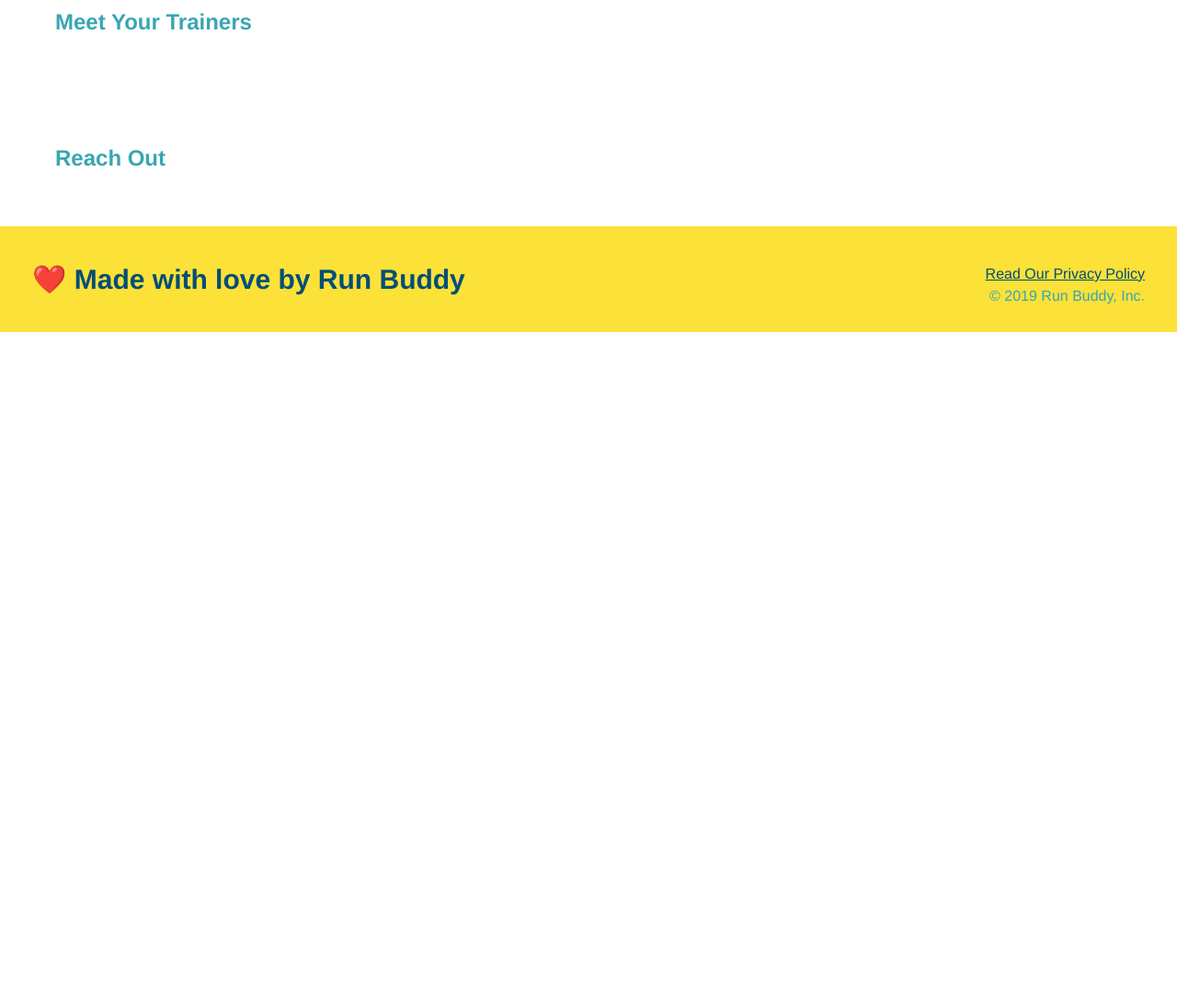
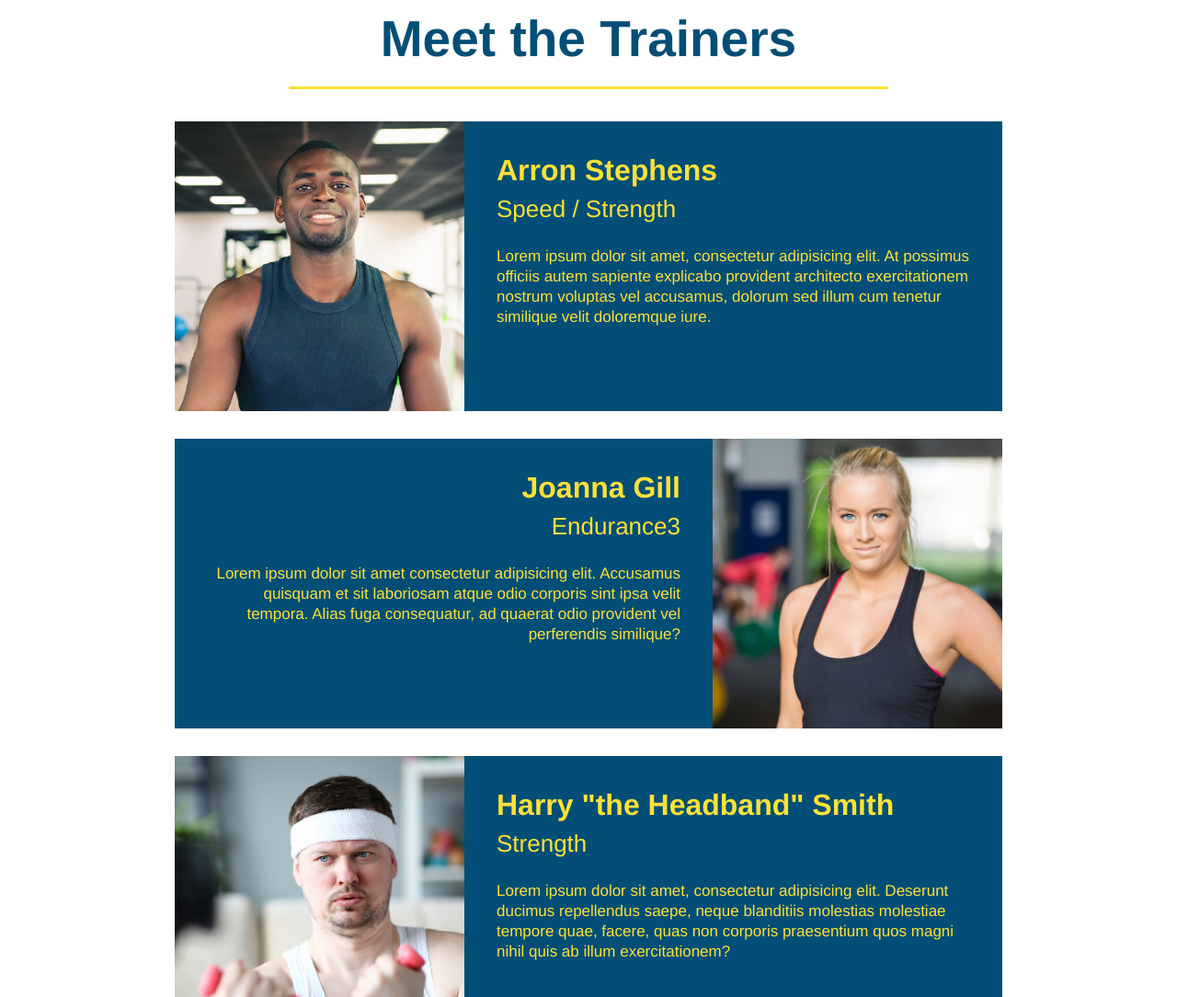
Before and after one commit to RickBarendse/run-buddy, a plain HTML site: page index.html in a window 1280 px wide. Shown: the part 2780-3864 px from the top of the page at 92% size. Before the commit the page ends 3141 px from the top, so only its background shows below. Drawn offline with Linux system fonts and the light colour scheme.

Commit message:
meet the trainer section=

```diff
--- a/assets/css/style.css
+++ b/assets/css/style.css
@@ -165,6 +165,7 @@ section {
 .steps span {
     font-size: 38px;
 }
+/* End steps section style */
 
 .section-title {
     font-size: 55px;
@@ -175,6 +176,56 @@ section {
     border-bottom: 3px solid;
 }
 
+/*Start trainers section style */
+.trainers {
+    text-align: center;
+}
+
+.trainer {
+    width: 900px;
+    margin: 0 auto 30px auto;
+    background: #024e76;
+    color: #fce138;
+    overflow: auto;
+}
+
+.trainer img {
+    width: 35%;
+    float: left;
+}
+
+.trainer-bio {
+    padding: 35px;
+    float: left;
+    width: 65%;
+}
+
+.trainer-bio h3 {
+    font-size: 32px;
+    margin-bottom: 8px;
+}
+
+.trainer-bio h4 {
+    font-weight: lighter;
+    font-size: 26px;
+    margin-bottom: 25px;
+}
+
+.trainer-bio p {
+    font-size: 17px;
+    line-height: 1.3;
+}
+
+
+/* start utility class styles */
+.text-left {
+    text-align: left;
+}
+
+.text-right {
+    text-align: right;
+}
+
 .primary-border {
     border-color: #fce138;
 }
@@ -182,3 +233,4 @@ section {
 .secondary-border {
     border-color: #39a6b2;
 }
+/* end utility class styles*/
--- a/index.html
+++ b/index.html
@@ -105,12 +105,54 @@
             </div>
         </section>
 
-        <!-- "meet your trainers" section -->
-        <section>
-             <h2>Meet Your Trainers</h2>
+        <!-- start "meet your trainers" section -->
+        <section id="your-trainers" class="trainers">
+             <h2 class="section-title primary-border">
+                 Meet the Trainers
+            </h2>
+
+            <!-- start trainer 1 bio -->
+            <article class="trainer">
+                <img src="./assets/images/trainer-1.jpg" alt="Arron in his workout clothes, ready to pump iron." />
+                <div class="trainer-bio text-left">
+                    <h3>Arron Stephens</h3>
+                    <h4>Speed / Strength</h4>
+                    <p>
+                        Lorem ipsum dolor sit amet, consectetur adipisicing elit. At possimus officiis autem sapiente explicabo provident architecto exercitationem nostrum voluptas vel accusamus, dolorum sed illum cum tenetur similique velit doloremque iure.
+                    </p>
+                </div>
+            </article>
+            <!-- end trainer 1 bio -->
+
+            <!-- start trainer 2 bio -->
+            <article class="trainer">
+                <div class="trainer-bio text-right">
+                    <h3>Joanna Gill</h3>
+                    <h4>Endurance3</h4>
+                    <p>
+                        Lorem ipsum dolor sit amet consectetur adipisicing elit. Accusamus quisquam et sit laboriosam atque odio corporis sint ipsa velit tempora. Alias fuga consequatur, ad quaerat odio provident vel perferendis similique?
+                    </p>
+                </div>
+                <img src="./assets/images/trainer-2.jpg" alt="Joanna Gill cooling off after a workou" />
+            </article>
+            <!-- end trainer 2 bio -->
+
+            <!-- start trainer 3 bio -->
+            <article class="trainer">
+                <img src="./assets/images/trainer-3.jpg" alt="Harry Smith wearing a headband and lifting comically small pink weights" />
+                <div class="trainer-bio text-left">
+                    <h3>Harry "the Headband" Smith</h3>
+                    <h4>Strength</h4>
+                    <p>
+                        Lorem ipsum dolor sit amet, consectetur adipisicing elit. Deserunt ducimus repellendus saepe, neque blanditiis molestias molestiae tempore quae, facere, quas non corporis praesentium quos magni nihil quis ab illum exercitationem?
+                    </p>
+                </div>
+            </article>
+            <!-- end trainer 3 bio -->
         </section>
+        <!-- end "meet your trainers" section-->
 
-        <!-- "reach out" section -->
+        <!-- start "reach out" section -->
         <section>
             <h2>Reach Out</h2>
         </section>
```
Also changed, not shown: assets/images/trainer-1.jpg (added), assets/images/trainer-2.jpg (added), assets/images/trainer-3.jpg (added).
